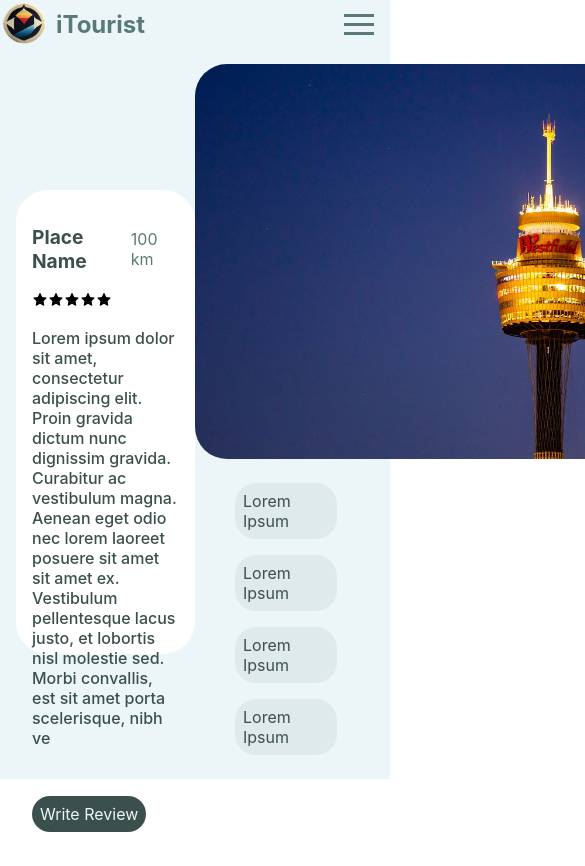
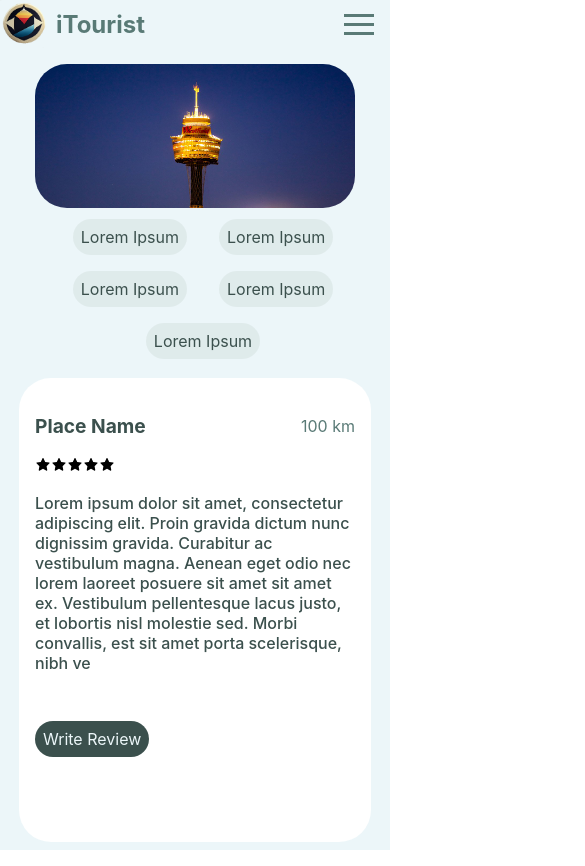
Before and after one commit to rashaaad19/PlaceProfile__try, a React (Create React App) app: page / in a window 390 px wide. Shown: the top 866 px of the page, 585 px wide, since content can reach past the window. Before the commit the page ends 844 px from the top, so only its background shows below. Built offline with nearby package versions, Linux system fonts and the light colour scheme.

Commit message:
addes some responsivity to the code

```diff
--- a/src/App.css
+++ b/src/App.css
@@ -7,3 +7,10 @@ display: flex;
 align-items: center;
 justify-content: space-around;
 }
+
+@media (max-width:900px) {
+    #first__part{
+        display: flex;
+        flex-direction: column-reverse;
+    }
+}
--- a/src/components/placeInfo/PlaceCard.css
+++ b/src/components/placeInfo/PlaceCard.css
@@ -44,3 +44,10 @@
 .review__button:hover{
     cursor: pointer;
 }
+
+
+@media (max-width:900px) {
+    #info__container{
+        margin: 0.5rem;
+    }
+    }
--- a/src/components/placeInfo/PlaceImage.css
+++ b/src/components/placeInfo/PlaceImage.css
@@ -6,11 +6,25 @@
 #image__container{
     display: flex;
     flex-direction: column;
-    width: 50%;
 }
 #tag__container{
     display: flex;
     margin: 1rem;
     flex-wrap: wrap;
-    width: 75%;
+    width: 80%;
 }
+@media (max-width:900px) {
+#place__image{
+        width: 20rem;
+        height: 9rem;
+    }
+    #image__container{
+        width: 100%;
+        align-items: center;
+    }
+    #tag__container{
+        margin: 0.2rem;
+        width: 100%;
+        justify-content: center;
+    }
+}
--- a/src/components/placeInfo/PlaceImage.js
+++ b/src/components/placeInfo/PlaceImage.js
@@ -9,7 +9,7 @@ const PlaceImage=()=>{
     <PlaceTags></PlaceTags>
     <PlaceTags></PlaceTags>
     <PlaceTags></PlaceTags>
-
+    <PlaceTags></PlaceTags>
 
     </div>
     </div>
```
